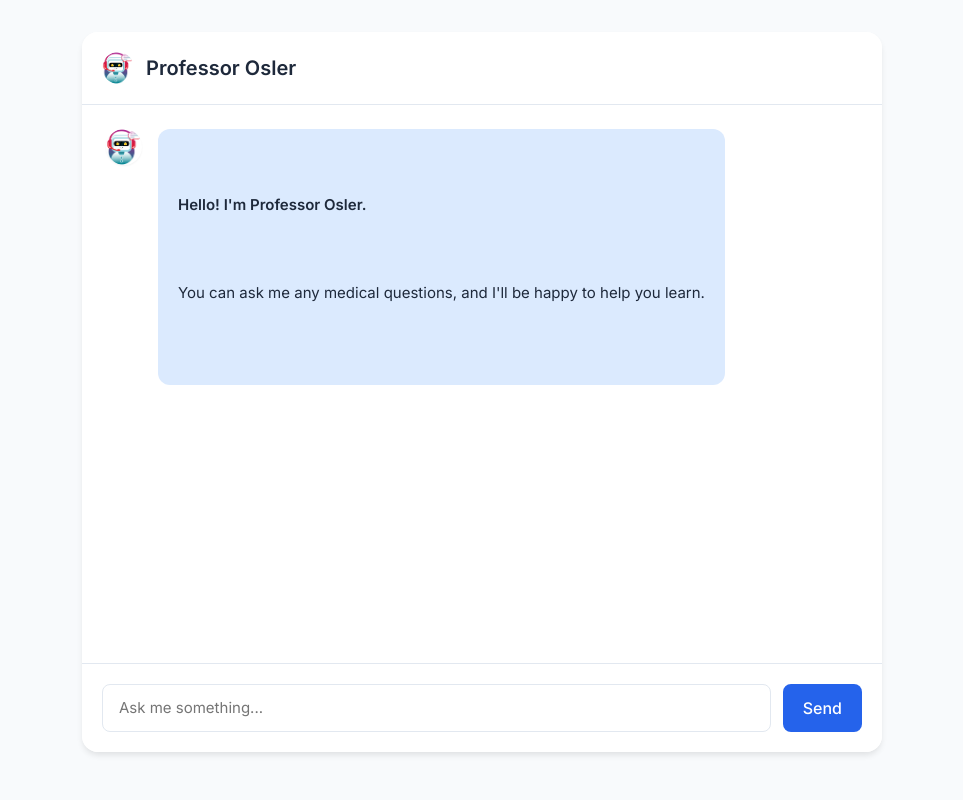
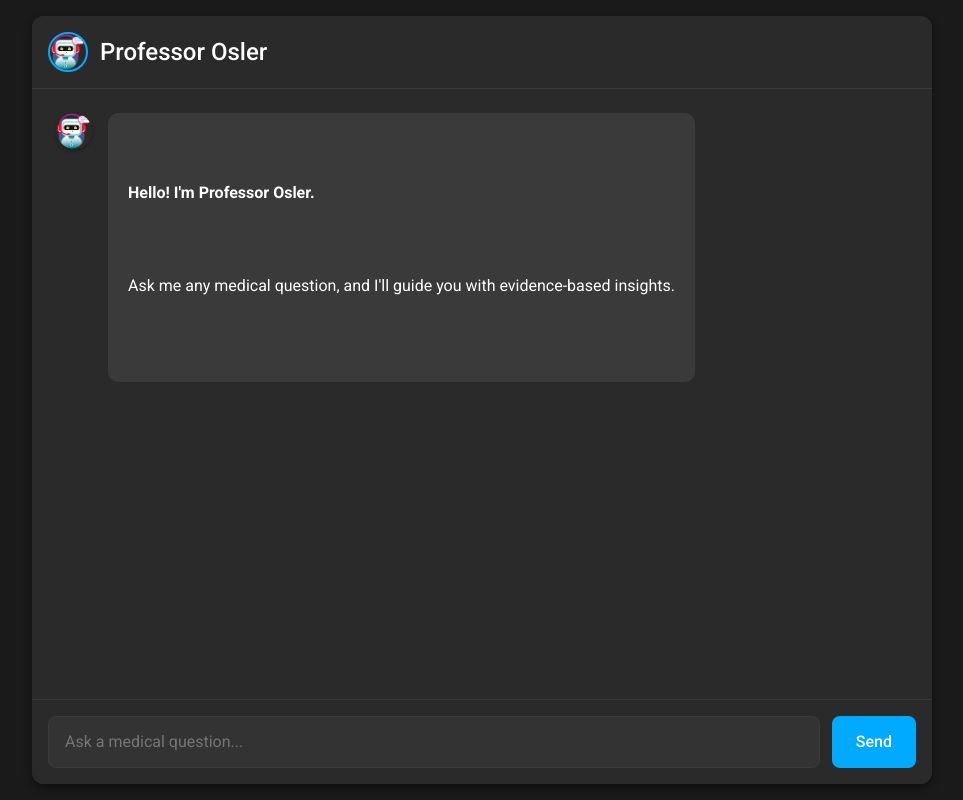
Before and after one commit to jjingofarouk/osler, a Flask app: page / in a window 1280 px wide. Shown: the whole page, without its empty margins (158-1121 px from the left). Run offline with Flask 3, Linux system fonts and the light colour scheme.

Commit message:
Update chat.html

```diff
--- a/templates/chat.html
+++ b/templates/chat.html
@@ -6,47 +6,52 @@
     <meta name="viewport" content="width=device-width, initial-scale=1">
     <script src="https://code.jquery.com/jquery-3.6.0.min.js"></script>
     <link href="https://cdn.jsdelivr.net/npm/bootstrap@4.5.0/dist/css/bootstrap.min.css" rel="stylesheet">
-    <link href="https://fonts.googleapis.com/css2?family=Inter:wght@400;500;600&display=swap" rel="stylesheet">
+    <link href="https://fonts.googleapis.com/css2?family=Roboto:wght@400;500;700&display=swap" rel="stylesheet">
 
     <style>
         :root {
-            --primary-color: #2563eb;
-            --primary-light: #dbeafe;
-            --secondary-color: #64748b;
-            --background-color: #f8fafc;
-            --surface-color: #ffffff;
-            --text-primary: #1e293b;
-            --text-secondary: #475569;
-            --shadow-sm: 0 1px 2px 0 rgb(0 0 0 / 0.05);
-            --shadow-md: 0 4px 6px -1px rgb(0 0 0 / 0.1);
+            --background-color: #1a1a1a; /* Dark black background */
+            --surface-color: #2a2a2a; /* Slightly lighter dark for chat container */
+            --text-primary: #ffffff; /* White text for primary content */
+            --text-secondary: #b3b3b3; /* Light gray for secondary text */
+            --accent-color: #00aaff; /* Bright cyan for buttons and highlights */
+            --border-color: #3a3a3a; /* Subtle gray for borders */
+            --shadow-sm: 0 2px 4px rgba(0, 0, 0, 0.3);
+            --shadow-md: 0 4px 8px rgba(0, 0, 0, 0.4);
         }
 
         body {
             background-color: var(--background-color);
-            font-family: 'Inter', sans-serif;
+            font-family: 'Roboto', sans-serif;
             color: var(--text-primary);
-            line-height: 1.5;
+            line-height: 1.6;
+            margin: 0;
+            height: 100vh;
+            display: flex;
+            justify-content: center;
+            align-items: center;
         }
 
         .chat-container {
-            max-width: 800px;
-            margin: 2rem auto;
+            max-width: 900px;
+            width: 100%;
+            margin: 1rem;
             background: var(--surface-color);
-            border-radius: 16px;
+            border-radius: 12px;
             box-shadow: var(--shadow-md);
-            overflow: hidden;
             display: flex;
             flex-direction: column;
-            height: 90vh;
+            height: calc(100vh - 2rem);
+            overflow: hidden;
         }
 
         .chat-header {
             background: var(--surface-color);
             color: var(--text-primary);
-            padding: 1.25rem;
-            font-size: 1.25rem;
-            font-weight: 600;
-            border-bottom: 1px solid #e2e8f0;
+            padding: 1rem;
+            font-size: 1.5rem;
+            font-weight: 500;
+            border-bottom: 1px solid var(--border-color);
             display: flex;
             align-items: center;
             gap: 0.75rem;
@@ -54,9 +59,10 @@
         }
 
         .chat-header img {
-            width: 32px;
-            height: 32px;
+            width: 40px;
+            height: 40px;
             border-radius: 50%;
+            border: 2px solid var(--accent-color);
         }
 
         .chat-body {
@@ -64,6 +70,7 @@
             overflow-y: auto;
             padding: 1.5rem;
             scroll-behavior: smooth;
+            background: var(--surface-color);
         }
 
         .message {
@@ -92,24 +99,25 @@
         }
 
         .message .message-content {
-            max-width: 85%;
+            max-width: 80%;
             padding: 1rem 1.25rem;
-            border-radius: 12px;
-            font-size: 0.9375rem;
+            border-radius: 10px;
+            font-size: 1rem;
             line-height: 1.6;
             word-wrap: break-word;
-            white-space: pre-wrap;  /* Preserve line breaks and formatting */
+            white-space: pre-wrap; /* Preserve line breaks and formatting */
+            background: #3a3a3a; /* Dark gray for bot messages */
+            color: var(--text-primary);
         }
 
         .bot-message {
-            background: var(--primary-light);
-            color: var(--text-primary);
+            background: #3a3a3a;
             border-top-left-radius: 4px;
         }
 
         .user-message {
-            background: var(--primary-color);
-            color: white;
+            background: var(--accent-color);
+            color: var(--text-primary);
             border-top-right-radius: 4px;
         }
 
@@ -124,8 +132,8 @@
 
         .typing-indicator span {
             display: inline-block;
-            width: 4px;
-            height: 4px;
+            width: 5px;
+            height: 5px;
             background-color: var(--text-secondary);
             border-radius: 50%;
             margin: 0 1px;
@@ -142,8 +150,8 @@
 
         .chat-input {
             display: flex;
-            border-top: 1px solid #e2e8f0;
-            padding: 1.25rem;
+            border-top: 1px solid var(--border-color);
+            padding: 1rem;
             background: var(--surface-color);
             gap: 0.75rem;
             flex-shrink: 0;
@@ -152,35 +160,38 @@
         .chat-input input {
             flex: 1;
             padding: 0.75rem 1rem;
-            border: 1px solid #e2e8f0;
+            border: 1px solid var(--border-color);
             border-radius: 8px;
-            font-size: 0.9375rem;
+            font-size: 1rem;
+            background: #333333;
+            color: var(--text-primary);
             outline: none;
             transition: border-color 0.2s ease;
         }
 
         .chat-input input:focus {
-            border-color: var(--primary-color);
-            box-shadow: 0 0 0 3px rgba(37, 99, 235, 0.1);
+            border-color: var(--accent-color);
+            box-shadow: 0 0 0 3px rgba(0, 170, 255, 0.2);
         }
 
         .chat-input button {
-            background: var(--primary-color);
-            color: white;
+            background: var(--accent-color);
+            color: var(--text-primary);
             border: none;
-            padding: 0.75rem 1.25rem;
+            padding: 0.75rem 1.5rem;
             border-radius: 8px;
             font-weight: 500;
+            font-size: 1rem;
             cursor: pointer;
             transition: background-color 0.2s ease;
         }
 
         .chat-input button:hover {
-            background: #1d4ed8;
+            background: #0088cc;
         }
 
         .chat-input button:disabled {
-            background: var(--secondary-color);
+            background: #555555;
             cursor: not-allowed;
         }
 
@@ -191,8 +202,16 @@
                 height: 100vh;
             }
 
+            .chat-header {
+                font-size: 1.25rem;
+            }
+
             .message .message-content {
-                max-width: 90%;
+                max-width: 85%;
+            }
+
+            .chat-input {
+                padding: 0.75rem;
             }
         }
     </style>
@@ -200,20 +219,20 @@
 <body>
     <div class="chat-container">
         <div class="chat-header">
-            <img src="{{url_for('static', filename='assets/img/bothead.png')}}" alt="Professor Osler">
+            <img src="{{ url_for('static', filename='assets/img/bothead.png') }}" alt="Professor Osler">
             Professor Osler
         </div>
         <div class="chat-body" id="chat-history">
             <div class="message visible">
-                <img src="{{url_for('static', filename='assets/img/bothead.png')}}" class="avatar" alt="Professor Osler">
+                <img src="{{ url_for('static', filename='assets/img/bothead.png') }}" class="avatar" alt="Professor Osler">
                 <div class="message-content bot-message">
                     <p><strong>Hello! I'm Professor Osler.</strong></p>
-                    <p>You can ask me any medical questions, and I'll be happy to help you learn.</p>
+                    <p>Ask me any medical question, and I'll guide you with evidence-based insights.</p>
                 </div>
             </div>
         </div>
         <div class="chat-input">
-            <input type="text" id="question" placeholder="Ask me something..." required>
+            <input type="text" id="question" placeholder="Ask a medical question..." required>
             <button id="send-button">Send</button>
         </div>
     </div>
@@ -243,9 +262,7 @@
                 questionInput.focus();
             }
 
-            function appendUserMessage(message) {
-                const userMessageHtml = `
-                    <div class="message user-message-container">
+            function= 'user-message-container'>
                 <div class="message-content user-message">${message}</div>
             </div>
             `;
@@ -258,7 +275,7 @@
             function createBotMessageContainer() {
                 const botMessageHtml = `
                     <div class="message">
-                        <img src="{{url_for('static', filename='assets/img/bothead.png')}}" class="avatar" alt="Professor Osler">
+                        <img src="{{ url_for('static', filename='assets/img/bothead.png') }}" class="avatar" alt="Professor Osler">
                         <div class="message-content bot-message">
                             <span class="typing-indicator">
                                 <span></span><span></span><span></span>
@@ -281,7 +298,7 @@
 
                 try {
                     while (true) {
-                        const {value, done} = await reader.read();
+                        const { value, done } = await reader.read();
                         if (done) break;
 
                         const chunk = new TextDecoder().decode(value);
```
Lines whose indentation alone changed are shown as unchanged.
